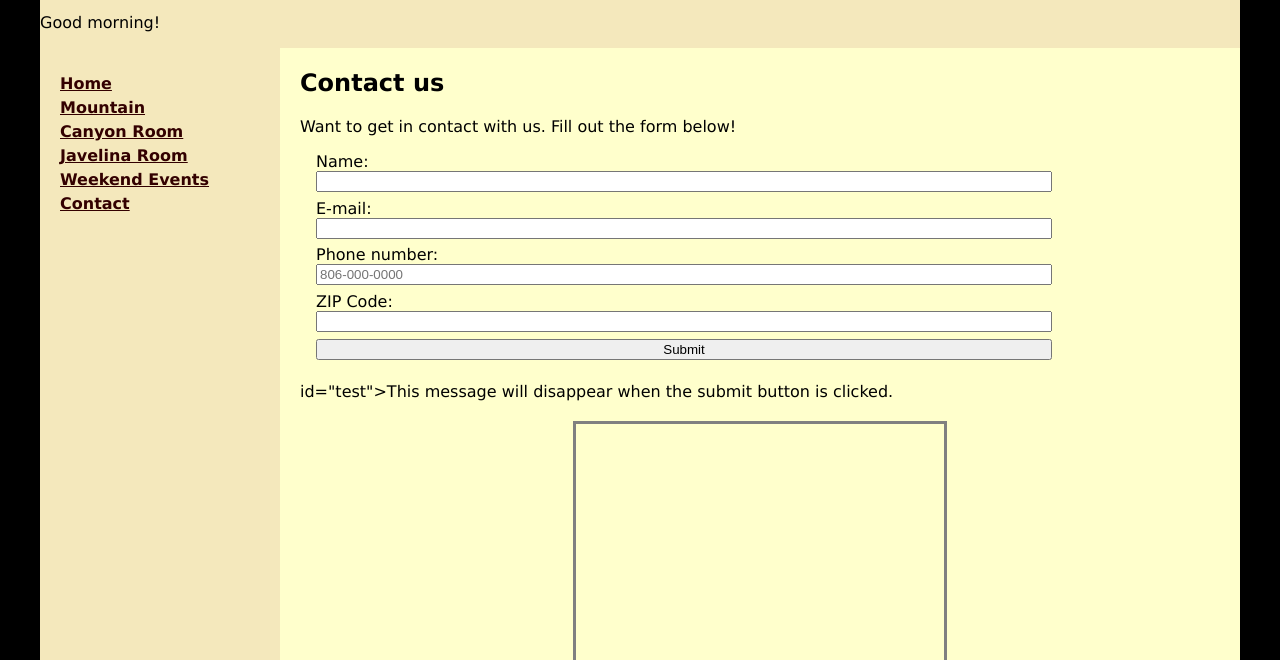
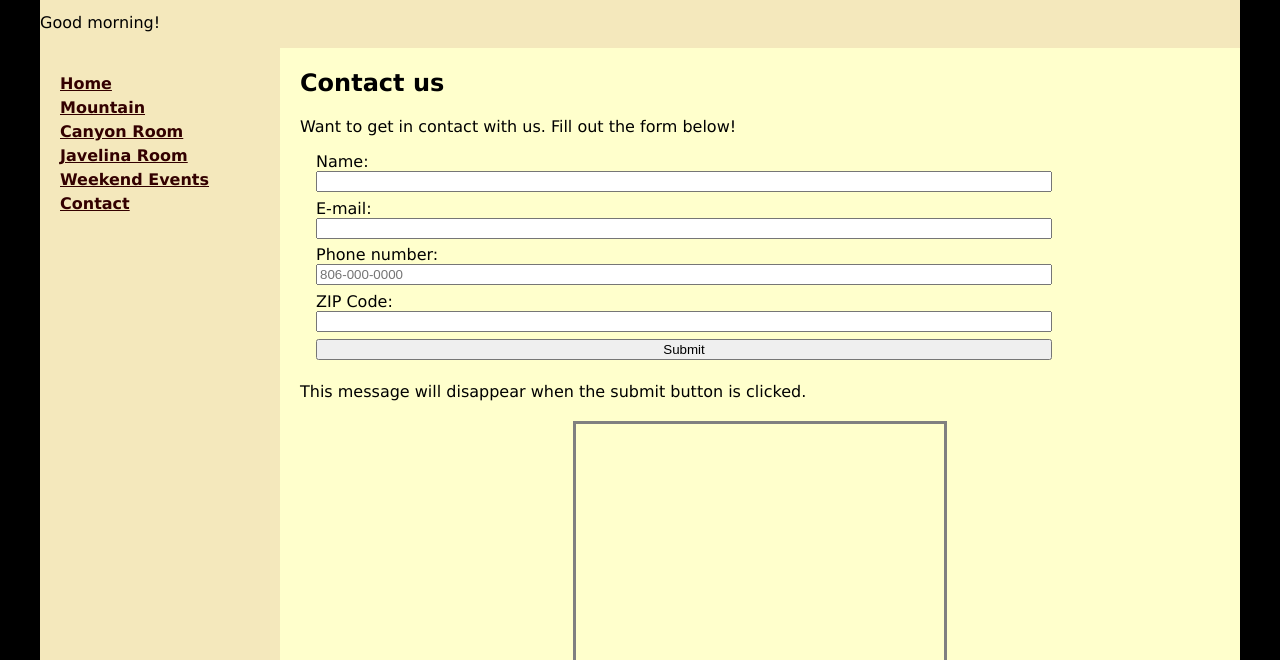
Before and after one commit to ghembre1/CaseProject2, a plain HTML site: page Casita_Sedona_Template/contact.html in a window 1280 px wide. Shown: the part 140-800 px from the top of the page. Drawn offline with nearby package versions, Linux system fonts and the light colour scheme; some packages are replaced by stand-ins of ours; grey boxes are pictures that could not be loaded.

Commit message:
Update contact.html
Had to edit the <p> test

```diff
--- a/Casita_Sedona_Template/contact.html
+++ b/Casita_Sedona_Template/contact.html
@@ -61,7 +61,7 @@
 		<input type="submit" value="Submit">
 	</form>
   <!-- Added the paragraph to use the hide() jquery function on my form-->
-  <p> id="test">This message will disappear when the submit button is clicked.</p>
+  <p id="test">This message will disappear when the submit button is clicked.</p>
   <div id="displayMap"></div>
   <div id="routeBox"></div>
   </main>
```
